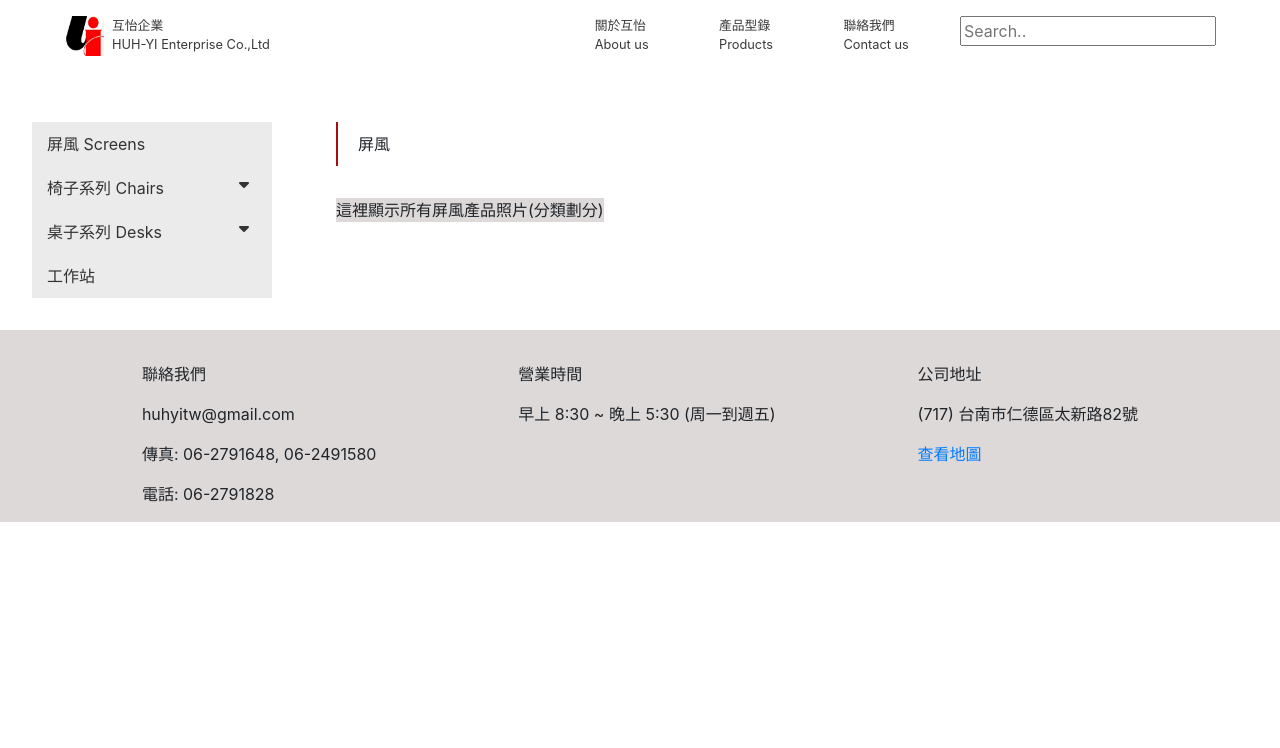
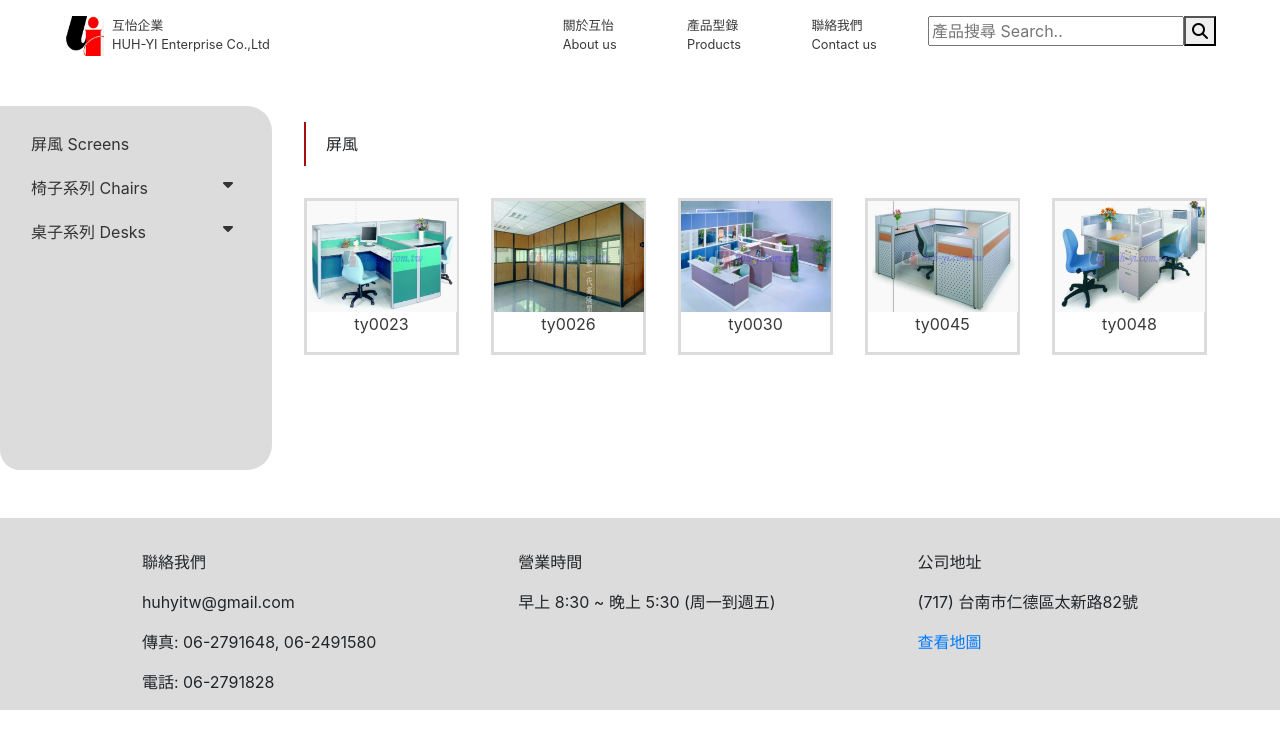
Before and after one commit to hyang77/huhyi-website, a React (Create React App) app: page /product/screens in a window 1280 px wide. Shown: the top 748 px of the page. Built offline with nearby package versions, Linux system fonts and the light colour scheme.

Commit message:
edit components and css

```diff
--- a/src/App.css
+++ b/src/App.css
@@ -14,7 +14,7 @@
 
   --clr-light: #fff;
   --clr-dark: rgb(59, 56, 56);
-  --clr-accent: rgb(221, 217, 217);
+  --clr-accent: rgb(220,220,220);
   --clr-line: rgb(167, 14, 14);
 
   --fs-h3: 1.25rem;
@@ -86,7 +86,7 @@ span {
   font-size: var(--fs-nav);
 }
 
-.menu-list a:hover {
+.menu a.active, .menu-list a:hover {
   cursor: pointer;
   text-decoration: none;
   border-bottom: solid;
@@ -251,22 +251,29 @@ label {
 }
 
 /*product page*/
+
+.rounded-corner-container {
+  border-radius: 0px 25px 25px 20px;
+  background-color: var(--clr-accent);
+  padding-bottom: 200px;
+  margin-bottom: 3em;
+}
 .product-nav {
   position: relative;
-  margin: 2em;
+  margin: 1em;
+  padding-top: 1em;
   width: 240px;
+
 }
 .product-nav ul {
   list-style: none;
   margin: 0;
   padding: 0;
 }
-.product-sub-menu {
-  /* Sub Menu */
-}
+
 .product-nav ul li a {
   display: block;
-  background: #ebebeb;
+  background: var(--clr-accent);
   padding: 10px 15px;
   color: #333;
   text-decoration: none;
@@ -276,26 +283,35 @@ label {
   -o-transition: 0.2s linear;
   transition: 0.2s linear;
 }
+
+
 .product-nav ul li a:hover {
   color: #515151;
+  background: #e7e2e2;
 }
+
 .product-nav ul li a .fa {
   width: 16px;
   text-align: center;
   margin-right: 5px;
   float: right;
 }
-.product-nav ul ul {
-  background-color: #ebebeb;
-}
+
+
+
 
 .product-sub-menu ul li a {
-  background: #f8f8f8;
+
   border-left: 4px solid transparent;
   padding: 10px 20px;
 }
+
+.product-sub-menu ul li a.active {
+  border-left: 2px solid var(--clr-line);
+}
 .product-sub-menu ul li a:hover {
   border-left: 2px solid var(--clr-line);
+
 }
 
 .collapsible {
@@ -319,15 +335,37 @@ label {
 }
 
 .items {
-  background-color: var(--clr-accent);
   margin: 2em;
   display: flex;
   flex-direction: row;
   flex-wrap: wrap;
 }
+.items div {
+  width: 155px;
+  border: solid var(--clr-accent);
+  display: flex;
+  flex-direction: column;
+  text-align: center;
+  margin: 0em 2em 2em 0em;
 
-div.items > img {
-  margin: 1em;
+  align-items: center;
+  color: var(--clr-dark);
+}
+.items div img {
+  width: 150px;
+  max-width: 150px;
+  height: auto;
+  flex: 1;
+}
+
+.items div a,
+.items div a:hover {
+  text-decoration: none;
+  color: var(--clr-dark);
+}
+.desk-items div:hover,
+.chair-items div:hover {
+  transform: translateY(-6px);
 }
 
 /*tablet mode*/
--- a/src/App.js
+++ b/src/App.js
@@ -1,11 +1,6 @@
 import React from "react";
 import "./App.css";
-import logo from "./assets/images/logo.jpg";
-
-import HomePage from "./components/HomePage";
 import Footer from "./components/Footer";
-import Product from "./components/Product";
-import Contact from "./components/Contact";
 import {
   BrowserRouter as Router,
   Switch,
@@ -13,23 +8,61 @@ import {
   Link,
   NavLink,
 } from "react-router-dom";
+import logo from "./assets/images/logo.jpg";
+
 import ScrollToTop from "./components/ScrollToTop";
+import HomePage from "./components/HomePage";
+import Product from "./components/Product";
+import Contact from "./components/Contact";
+import Search from "./components/Search";
 
 class App extends React.Component {
+  constructor(props) {
+    super(props);
+    this.state = { disableLink: false, searchInput: "" };
+    this.handleSearchInput = this.handleSearchInput.bind(this);
+    this.handleSearchSubmit = this.handleSearchSubmit.bind(this);
+  }
+
+  handleSearchSubmit(e) {
+    if(this.state.searchInput === '') {
+      e.preventDefault()
+      alert('請輸入關鍵字(1-10字之間)');
+    }
+  }
+
+  handleSearchInput(e) {
+    this.setState({ searchInput: e.target.value });
+  }
+
   render() {
+    const companyName = {
+      english: "HUH-YI Enterprise Co.,Ltd",
+      mandarin: "互怡企業",
+    };
+    /*
+    const product = {
+      english: {chair:["Folding Chair","Public Line Chair"],desk:["Executive","Meeting", Office["CD Desk"],"screen"]
+    };
+    */
+    const product = {
+      chair: ["Folding Chair", "Public Line Chair"],
+      desks: ["Office Desk", "Meeting Table", "Executive Desk"],
+      screens: ["Screens"],
+    };
+
     return (
       <React.Fragment>
         <Router>
           <ScrollToTop>
             <div className="App">
               <header>
-                <div className="nav-container">
-                  <img src={logo} className="App-logo" alt="logo" />
+                <nav className="nav-container">
+                  <img className="App-logo" src={logo} alt="logo" />
                   <div className="companyName">
-                    <span>互怡企業</span>
-                    <span>HUH-YI Enterprise Co.,Ltd</span>
+                    <span>{companyName.mandarin}</span>
+                    <span>{companyName.english}</span>
                   </div>
-
                   <nav className="nav-flex">
                     <label id="" htmlFor="toggle">
                       &#9776;
@@ -37,45 +70,60 @@ class App extends React.Component {
                     <input type="checkbox" id="toggle" />
                     <ul id="menu">
                       <li className="menu-list">
-                        <NavLink to="/">
+                        <NavLink exact activeClassName="active" to="/">
                           <span>關於互怡</span>
                           <span>About us</span>
                         </NavLink>
                       </li>
                       <li className="menu-list">
-                        <NavLink to="/product">
+                        <NavLink activeClassName="active" to="/product">
                           <span>產品型錄</span>
                           <span>Products</span>
                         </NavLink>
                       </li>
                       <li className="menu-list">
-                        <NavLink to="/contact">
+                        <NavLink activeClassName="active" to="/contact">
                           <span>聯絡我們</span>
                           <span>Contact us</span>
                         </NavLink>
                       </li>
                     </ul>
                   </nav>
-
-                  <input id="search" type="text" placeholder="Search.."></input>
-                </div>
-              </header>
+                  <form>
+                    <input
+                      className="search"
+                      type="text"
+                      placeholder="產品搜尋 Search.."
+                      onChange={this.handleSearchInput}
+                      value={this.state.searchInput}
+                    ></input>
+                    <Link to="/product/search">
+                      <button
+                        className="search "
+                        type="submit"
+                        onClick={this.handleSearchSubmit}
+                      >
+                        <i className="search fas fa-search"></i>
+                      </button>
+                    </Link>
+                  </form>
+                </nav>
                 <Switch>
                   <Route path="/product">
-                  <Product />
+                    <Product searchInput={this.state.searchInput} />
                   </Route>
                   <Route path="/contact">
                     <Contact />
                   </Route>
                   >
-                <Route path="/">
+                  <Route exact path="/">
                     <HomePage />
                   </Route>
                 </Switch>
+              </header>
             </div>
+            <Footer />
           </ScrollToTop>
-
-          <Footer />
         </Router>
       </React.Fragment>
     );
--- a/src/components/Chairseries.js
+++ b/src/components/Chairseries.js
@@ -1,12 +1,106 @@
 import React from "react";
+import { Link, NavLink } from "react-router-dom";
 
 function Chairseries() {
   return (
     <React.Fragment>
       <div className="title chair-title">椅子系列</div>
-      <div className="items chair-items">這裡顯示所有椅子產品照片(分類劃分)</div>
+      <div className="items chair-items">
+        <div>
+          <NavLink to="/product/chairs/folding-chair">
+            <img
+              key="899-P3"
+              src={require("../assets/images/chairs/folding-chairs/899-P3.jpg")}
+              alt="899-P3"
+            />
+            <p>折合椅</p>
+          </NavLink>
+        </div>
+        <div>
+          <Link to="/product/chairs/public-line-chair">
+            <img
+              key="262"
+              src={require("../assets/images/chairs/public-line-chairs/262.jpg")}
+              alt="262"
+            />
+            <p>排椅</p>
+          </Link>
+        </div>
+      </div>
     </React.Fragment>
   );
 }
 
-export default Chairseries;
+//Chair list
+
+function FoldingChair() {
+  const foldingChairList = [
+    "32-P72F",
+    "33-P8",
+    "899-P3",
+    "FB322",
+    "FC-211",
+    "FC-705",
+    "FC-714",
+    "FC-802",
+    "FD-121",
+    "FS-006",
+    "LM34-Pn_connect",
+  ];
+  const loadImage = foldingChairList.map((name) => {
+    return (
+      <div>
+        <img
+          key={name}
+          src={require("../assets/images/chairs/folding-chairs/" +
+            name +
+            ".jpg")}
+          alt={name}
+        />
+        <p>{name}</p>
+      </div>
+    );
+  });
+  return (
+    <React.Fragment>
+      <div className="title chair-title">折合椅</div>
+      <div className="items chair-items">{loadImage}</div>
+    </React.Fragment>
+  );
+}
+
+function PublicLineChair() {
+  const publicLineChairList = [
+    "022b",
+    "31T-P9",
+    "32-P72F",
+    "33A-P9",
+    "33C-P7",
+    "33-P5",
+    "33-P8",
+    "33T-P8",
+    "262",
+    "263a",
+  ];
+  const loadImage = publicLineChairList.map((name) => {
+    return (
+      <div>
+        <img
+          key={name}
+          src={require("../assets/images/chairs/public-line-chairs/" +
+            name +
+            ".jpg")}
+          alt={name}
+        />
+        <p>{name}</p>
+      </div>
+    );
+  });
+  return (
+    <React.Fragment>
+      <div className="title chair-title">排椅</div>
+      <div className="items chair-items">{loadImage}</div>
+    </React.Fragment>
+  );
+}
+export { FoldingChair, PublicLineChair, Chairseries };
--- a/src/components/Deskseries.js
+++ b/src/components/Deskseries.js
@@ -1,12 +1,146 @@
 import React from "react";
+import { Link } from "react-router-dom";
 
 function Deskseries() {
   return (
     <React.Fragment>
       <div className="title desk-title">桌子系列</div>
-      <div className="items desk-items">這裡顯示所有桌子產品照片(分類劃分)</div>
+      <div className="items desk-items">
+        <div>
+          <Link to="/product/desks/office/cd-desk">
+            <img
+              key="AF-120-1-w"
+              src={require("../assets/images/desks/office/cd-desks/AF-120-1-w.jpg")}
+              alt="AF-120-1-w"
+            />
+            <p>CD型辦公桌</p>
+          </Link>
+        </div>
+        <div>
+          <Link to="/product/desks/executive">
+            <img
+              key="SD-021L"
+              src={require("../assets/images/desks/desk-executive/SD-021L.jpg")}
+              alt="SD-021L"
+            />
+            <p>主管桌</p>
+          </Link>
+        </div>
+        <div>
+          <Link to="/product/desks/meeting">
+            <img
+              key="CONF-D-N"
+              src={require("../assets/images/desks/desk-meeting/CONF-D-N.jpg")}
+              alt="CONF-D-N"
+            />
+            <p>會議桌</p>
+          </Link>
+        </div>
+      </div>
     </React.Fragment>
   );
 }
 
-export default Deskseries;
+//Desk list
+
+function ExecutiveDesk() {
+  const executiveDeskList = ["SD-01_SD-03", "SD-021"];
+  const loadImage = executiveDeskList.map((name) => {
+    return (
+      <div>
+        <img
+          key={name}
+          src={require("../assets/images/desks/desk-executive/" +
+            name +
+            ".jpg")}
+          alt={name}
+        />
+        <p>{name}</p>
+      </div>
+    );
+  });
+  /*
+  //import images from folder
+  function importAll(r) {
+    return r.keys().map(r);
+  }
+
+  const images = importAll(
+    require.context(
+      "../assets/images/desks/desk-executive",
+      false,
+      /\.(png|jpe?g|svg)$/
+    )
+  );
+  //loading image
+  console.log(images);
+  const loadImages = images.map((image) => {
+    return <img key={image} src={image} alt="" />;
+  });
+
+
+import(`assets/images/${imageName}.jpg`).then( src => console.log(src) )
+*/
+
+  return (
+    <React.Fragment>
+      <div className="title executive-desk-title">主管桌</div>
+      <div className="items executive-desk-items">{loadImage}</div>
+    </React.Fragment>
+  );
+}
+
+function MeetingDesk() {
+  const meetingDeskList = [
+    "CONF-D-N",
+    "E1860",
+    "FCT",
+    "MY-1860-1_w",
+    "MY-1860-5_w",
+    "nc180",
+  ];
+  const loadImage = meetingDeskList.map((name) => {
+    return (
+      <div>
+        <img
+          key={name}
+          src={require("../assets/images/desks/desk-meeting/" + name + ".jpg")}
+          alt={name}
+        />
+        <p>{name}</p>
+      </div>
+    );
+  });
+  return (
+    <React.Fragment>
+      <div className="title meeting-desk-title">會議桌</div>
+      <div className="items meeting-desk-items">{loadImage}</div>
+    </React.Fragment>
+  );
+}
+
+function OfficeDesk() {
+  const officeDeskList = ["AF-120-1-w", "AF-120-2-w", "AF-120-4-w"];
+  const loadImage = officeDeskList.map((name) => {
+    return (
+      <div>
+        <img
+          key={name}
+          src={require("../assets/images/desks/office/cd-desks/" +
+            name +
+            ".jpg")}
+          alt={name}
+        />
+        <p>{name}</p>
+      </div>
+    );
+  });
+  return (
+    <React.Fragment>
+      <div className="title office-desk-title">辦公桌</div>
+      <div className="items office-desk-items">{loadImage}</div>
+    </React.Fragment>
+  );
+}
+
+export { Deskseries, ExecutiveDesk, MeetingDesk, OfficeDesk };
--- a/src/components/Product.js
+++ b/src/components/Product.js
@@ -8,9 +8,14 @@ import {
   Redirect,
 } from "react-router-dom";
 import Screenseries from "./Screenseries";
-import Chairseries from "./Chairseries";
-import Deskseries from "./Deskseries";
-import ExecutiveDesk from "./ExecutiveDesk";
+import { FoldingChair, PublicLineChair, Chairseries } from "./Chairseries";
+import {
+  Deskseries,
+  ExecutiveDesk,
+  MeetingDesk,
+  OfficeDesk,
+} from "./Deskseries";
+import Search from "./Search";
 
 class Product extends React.Component {
   constructor(props) {
@@ -29,16 +34,24 @@ class Product extends React.Component {
       <React.Fragment>
         <div className="product-page-container">
           <div className="product-page-boxes">
+            <div className="rounded-corner-container">
             <nav className="product-nav">
               <ul>
+
                 <li>
-                  <NavLink exact to="/product/screens" activeClassName="selected">屏風 Screens</NavLink>
+                  <NavLink
+                    exact
+                    to="/product/screens"
+                    activeclassname="active"
+                  >
+                    屏風 Screens
+                  </NavLink>
                 </li>
                 <li
                   className="product-sub-menu"
                   onClick={() => this.isSelected(2)}
                 >
-                  <NavLink to="/product/chairs">
+                  <NavLink activeclassname="active" to="/product/chairs">
                     椅子系列 Chairs
                     <div className="fa fa-caret-down right"></div>
                   </NavLink>
@@ -48,10 +61,10 @@ class Product extends React.Component {
                     }`}
                   >
                     <li>
-                      <a href="#">折合椅</a>
+                      <Link activeclassname="active" to="/product/chairs/folding-chair">折合椅</Link>
                     </li>
                     <li>
-                      <a href="#">排椅</a>
+                      <Link activeclassname="active" to="/product/chairs/public-line-chair">排椅</Link>
                     </li>
                   </ul>
                 </li>
@@ -59,7 +72,7 @@ class Product extends React.Component {
                   className="product-sub-menu"
                   onClick={() => this.isSelected(3)}
                 >
-                  <NavLink to="/product/desks">
+                  <NavLink activeclassname="active" to="/product/desks">
                     桌子系列 Desks<div className="fa fa-caret-down right"></div>
                   </NavLink>
                   <ul
@@ -68,35 +81,51 @@ class Product extends React.Component {
                     }`}
                   >
                     <li>
-                      <Link to="/product/desks/executive">主管桌</Link>
+                      <Link activeclassname="active" to="/product/desks/executive">主管桌</Link>
                     </li>
                     <li>
-                      <a href="#">會議桌</a>
+                      <Link activeclassname="active" to="/product/desks/meeting">會議桌</Link>
                     </li>
                     <li>
-                      <a href="#">辦公桌</a>
+                  <Link activeclassname="active" to="/product/desks/office/cd-desk">CD型辦公桌</Link>
                     </li>
                   </ul>
                 </li>
-                <li>
-                  <a href="#">工作站</a>
-                </li>
               </ul>
             </nav>
+            </div>
           </div>
           <div className="product-page-boxes">
+
             <Switch>
+              <Route path="/product/screens">
+                <Screenseries />
+              </Route>
+              <Route exact path="/product/chairs">
+                <Chairseries />
+              </Route>
+              <Route exact path="/product/desks">
+                <Deskseries />
+              </Route>
+
+              <Route path="/product/chairs/folding-chair">
+                <FoldingChair />
+              </Route>
+              <Route path="/product/chairs/public-line-chair">
+                <PublicLineChair />
+              </Route>
+
               <Route path="/product/desks/executive">
                 <ExecutiveDesk />
               </Route>
-              <Route path="/product/screens">
-                <Screenseries />
+              <Route path="/product/desks/meeting">
+                <MeetingDesk />
               </Route>
-              <Route path="/product/chairs">
-                <Chairseries />
+              <Route path="/product/desks/office/cd-desk">
+                <OfficeDesk />
               </Route>
-              <Route path="/product/desks">
-                <Deskseries />
+              <Route path="/product/search">
+                <Search searchInput={this.props.searchInput}/>
               </Route>
 
               <Redirect from="/product" to="/product/screens" />
--- a/src/components/Screenseries.js
+++ b/src/components/Screenseries.js
@@ -1,11 +1,26 @@
 import React from "react";
 
 function Screenseries() {
+  const screenList = ["ty0023","ty0026","ty0030","ty0045","ty0048"]
+  const loadImage = screenList.map((name) => {
+    return (
+      <div>
+        <img
+          key={name}
+          src={require("../assets/images/screens/" + name + ".jpg")}
+          alt={name}
+        />
+        <p>{name}</p>
+      </div>
+    );
+  });
   return (
     <React.Fragment>
       <div className="title screen-title">屏風</div>
-      <div className="items screen-items">這裡顯示所有屏風產品照片(分類劃分)</div>
-    </React.Fragment>
+      <div className="items screen-items">
+        {loadImage}
+      </div>
+  </React.Fragment>
   );
 }
 
--- /dev/null
+++ b/src/components/Search.js
@@ -0,0 +1,31 @@
+import React from "react";
+class Search extends React.Component {
+    constructor(props){
+        super(props);
+        this.state = {searchResult:[]}
+
+    }
+
+
+  render() {
+    const meetingDeskList = [
+      "CONF-D-N",
+      "E1860",
+      "FCT",
+      "MY-1860-1_w",
+      "MY-1860-5_w",
+      "nc180",
+    ];
+    const officeDeskList = ["AF-120-1-w", "AF-120-2-w", "AF-120-4-w"];
+    const executiveDeskList = ["SD-01_SD-03", "SD-021"];
+
+    return (
+      <React.Fragment>
+        <div className="title" style={{ borderLeftColor: "transparent" }}>
+          "{this.props.searchInput}" 搜尋結果
+        </div>
+      </React.Fragment>
+    );
+  }
+}
+export default Search;
```
Lines whose indentation alone changed are shown as unchanged.
